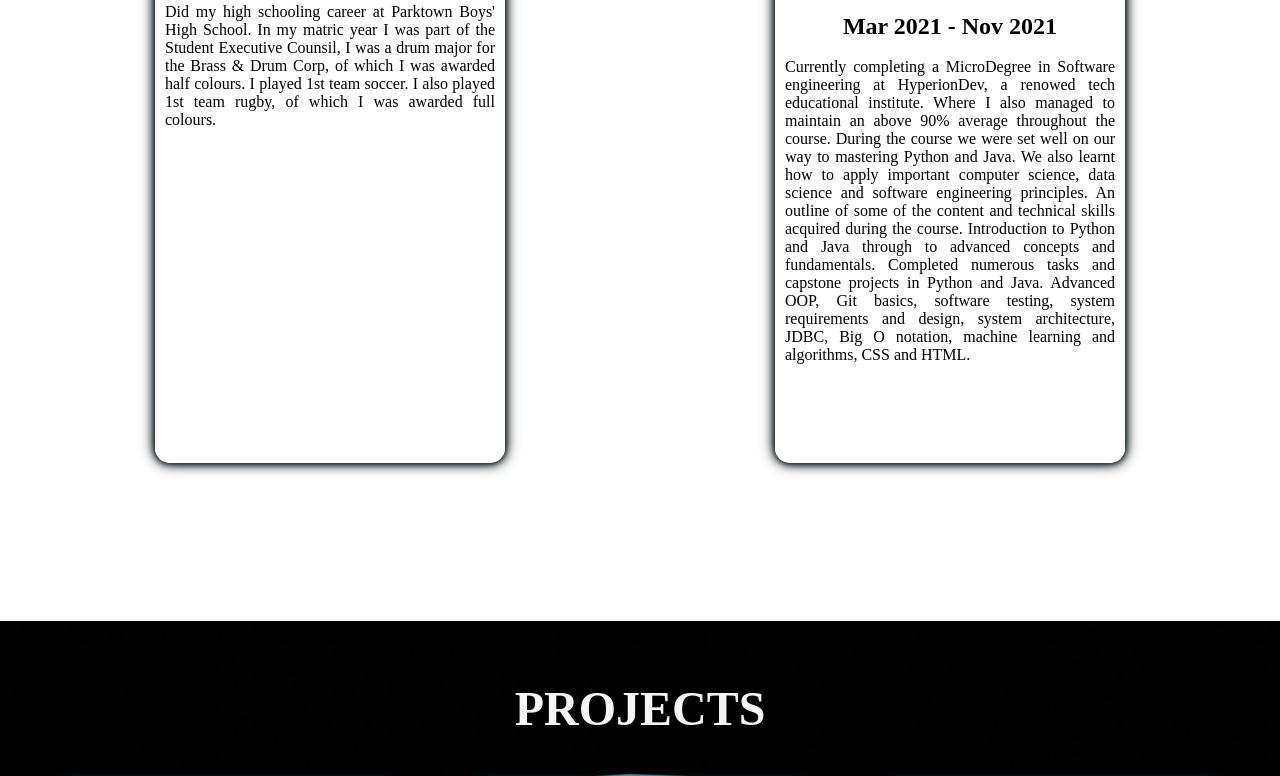
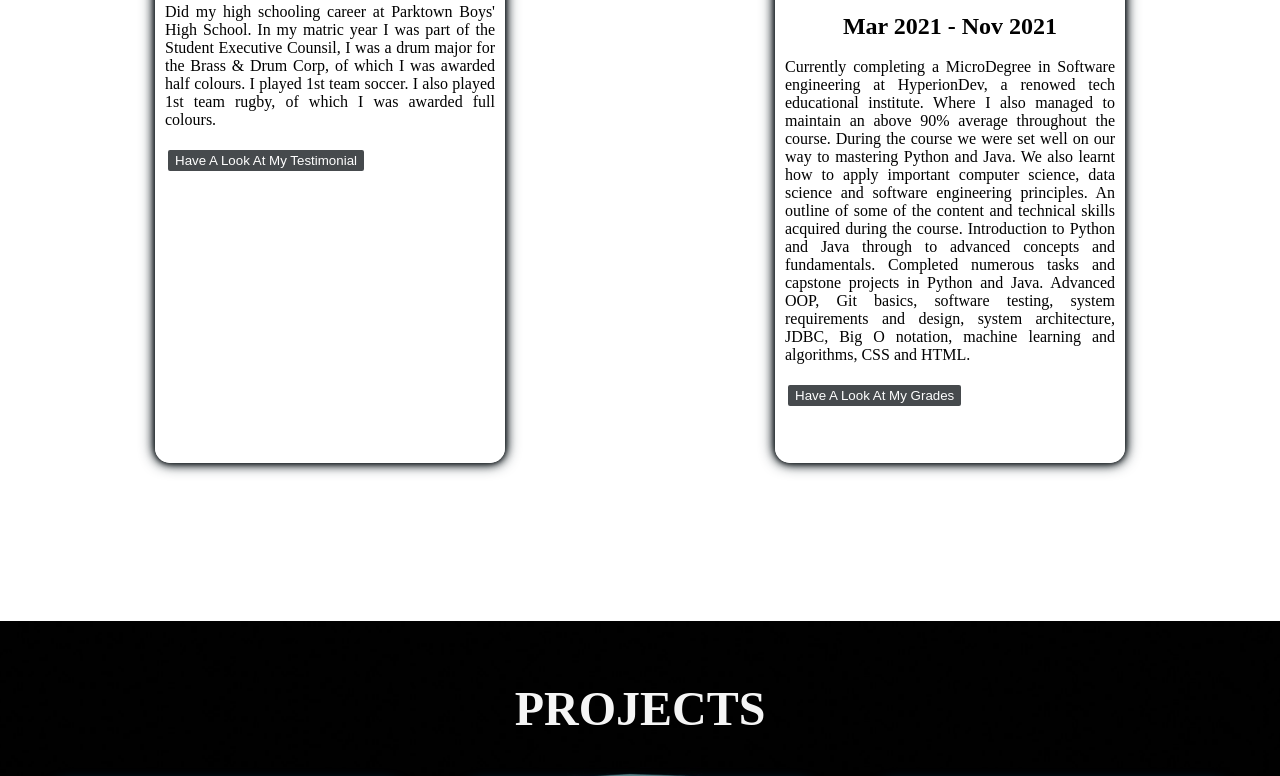
Before and after one commit to Kamogelomooi04/Kamogelo_Mooi_resume, a plain HTML site: page index.html in a window 1280 px wide. Shown: the part 3282-4058 px from the top of the page. Drawn offline with Linux system fonts and the light colour scheme.

Commit message:
first commit

```diff
--- a/style.css
+++ b/style.css
@@ -292,12 +292,12 @@ html{
 }
 
 .btn2{
-    border: none;
+    border: solid;
     color: white;
     padding: 3px 7px;
     text-align: center;
     border-radius: 5px;
-    background-color: transparent;
+    background-color:  rgb(70, 74, 77);
     outline: none;
     transition: .6s ease;
 }
```
